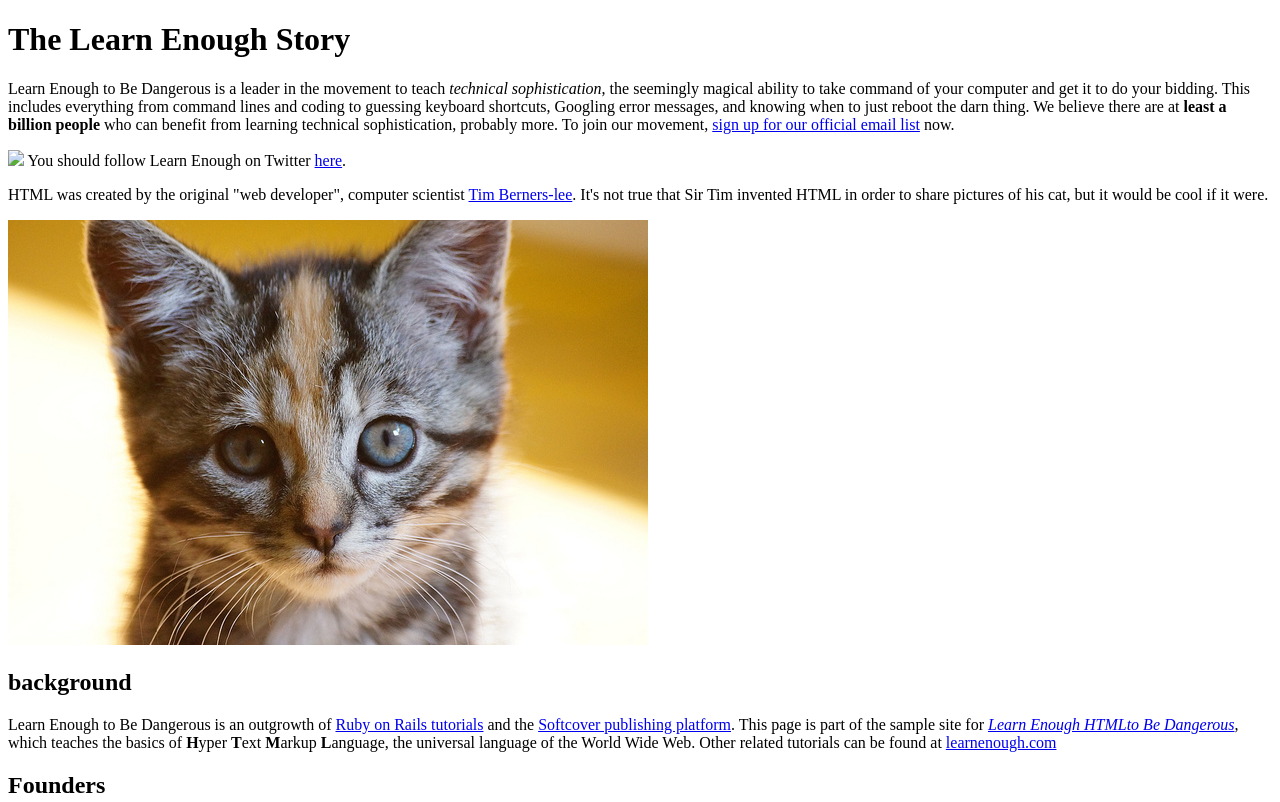
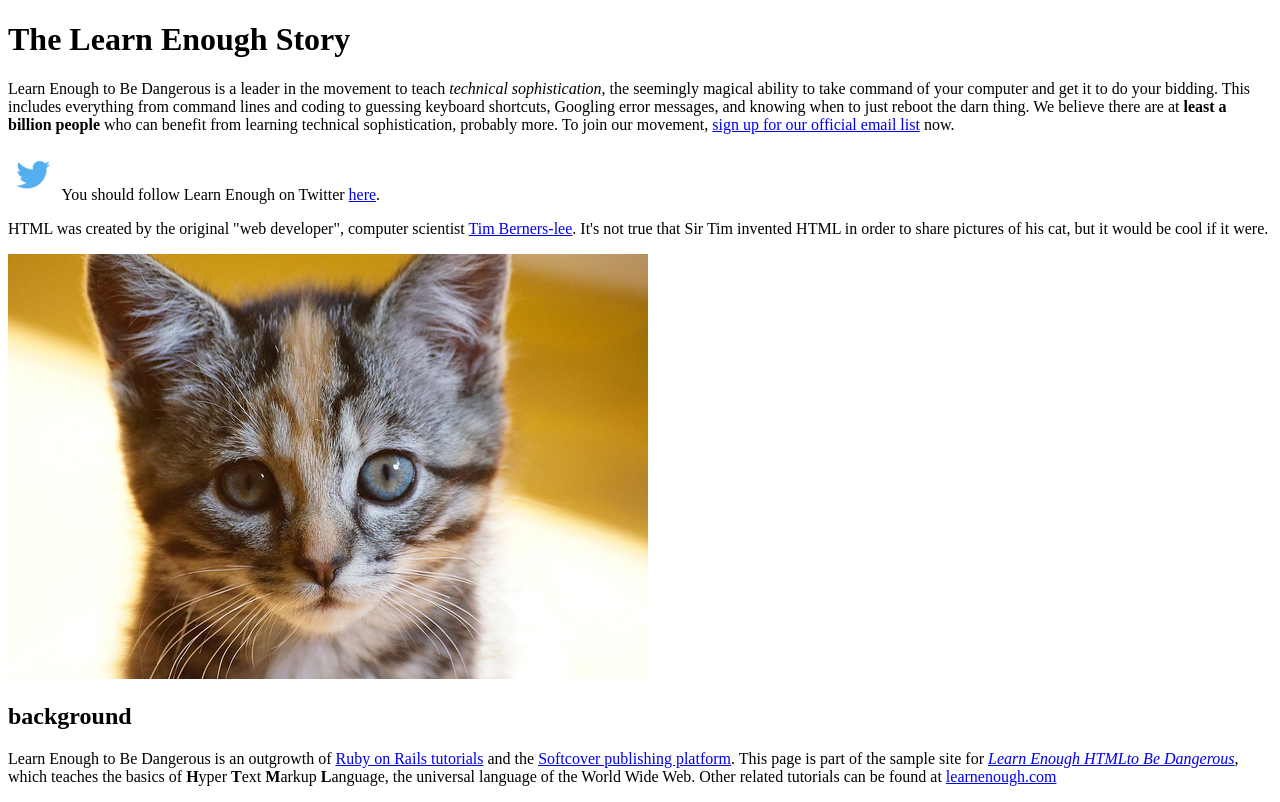
Before and after one commit to kasperjarl/sample_website1, a plain HTML site: page index.html in a window 1280 px wide. Shown: the top 802 px of the page. Drawn offline with Linux system fonts and the light colour scheme.

Commit message:
right path to pic twitter

```diff
--- a/index.html
+++ b/index.html
@@ -22,7 +22,7 @@
    <p>
          <a href="https://twitter.com/learnenough" target="_blank"
          rel="noopener" style="text-decoration: none;">
-           <img src="FILL_IN">
+           <img src="images/small_twitter_logo.png">
          </a>
          You should follow Learn Enough on Twitter
          <a href="https://twitter.com/learnenough"
```
